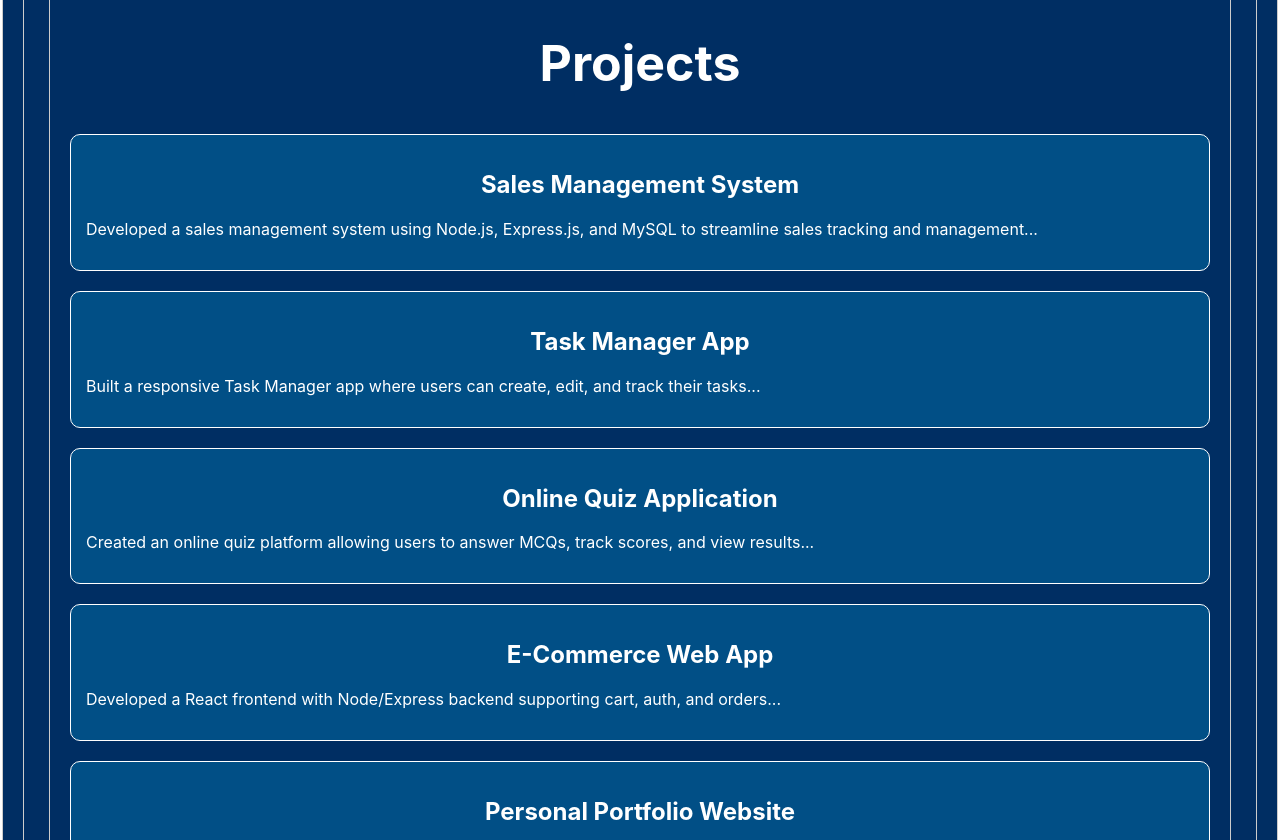
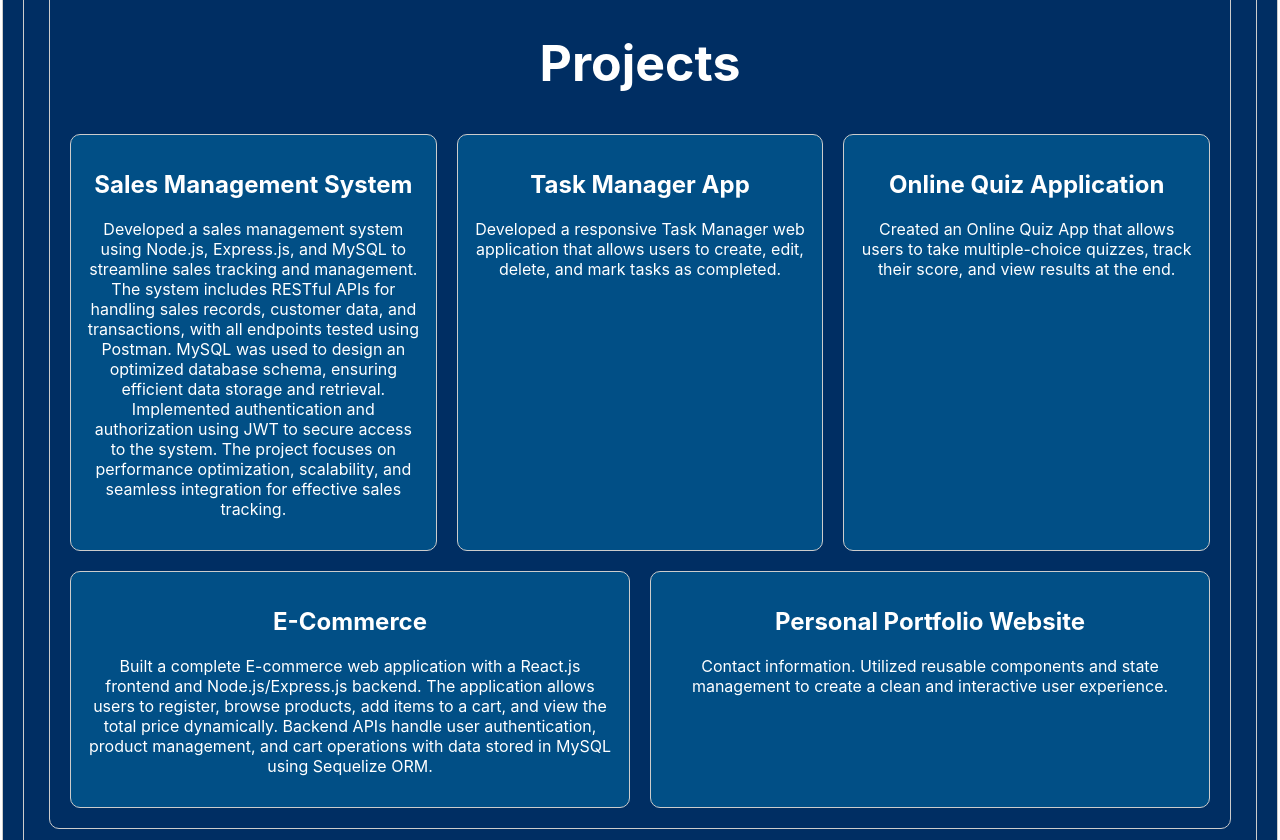
Before and after one commit to Ajay-kandula/Protfolio, a React (Create React App) app: page / in a window 1280 px wide. Shown: the part 1960-2800 px from the top of the page. Built offline with nearby package versions, Linux system fonts and the light colour scheme.

Commit message:
"update"

```diff
--- a/src/Component/Contact.js
+++ b/src/Component/Contact.js
@@ -68,7 +68,7 @@ function Contact() {
           borderRadius: "10px",
           boxSizing: "border-box"
         }}>
-          {/* Contact Info */}
+
           <div style={{
             flex: "1 1 300px",
             border: "1px solid #ccc",
@@ -78,7 +78,7 @@ function Contact() {
             backgroundColor: "white",
             fontSize: '16px'
           }}>
-            <p>✉ <a href="mailto:ajaykandula0222@gmail.com" style={linkStyle}><strong>ajaykandula0222@gmail.com</strong></a></p>
+            <p>✉  <a href="mailto:ajaykandula0222@gmail.com" style={linkStyle}><strong>ajaykandula0222@gmail.com</strong></a></p>
             <p>📞 <a href="tel:9848096642" style={linkStyle}>9848096642</a></p>
             <p>🏠 <strong>Nandigama, Andhra Pradesh</strong></p>
             <p>📅 <strong>26/11/2001</strong></p>
@@ -86,7 +86,7 @@ function Contact() {
             <p><img src={insta} alt="Instagram" width={20} style={{ marginRight: "8px" }} /> <a href="https://www.instagram.com/ajay._.kandula/profilecard/?igsh=cjlmajQ2ZnprNDBi" target="_blank" rel="noreferrer" style={linkStyle}>Instagram</a></p>
           </div>
 
-          {/* Contact Form */}
+
           <div style={{
             flex: "1 1 300px",
             border: "1px solid #ccc",
--- a/src/Component/Navbar.js
+++ b/src/Component/Navbar.js
@@ -61,7 +61,7 @@ function Nabvar() {
           </a>
         </div>
 
-        <div style={{ flex: "1 1 300px", textAlign: "center", paddingLeft: "30px" }}>
+        <div style={{ flex: "1 1 300px", textAlign: 'right', paddingLeft: "30px" }}>
           <img
             src="https://i.ibb.co/5WL7jPSJ/AJayk.jpgs"
             alt="Ajay Kandula"
--- a/src/Component/Profesional Experience.js
+++ b/src/Component/Profesional Experience.js
@@ -27,7 +27,7 @@ function Experience() {
           Professional Experience
         </h1>
 
-        {/* Experience 1 */}
+
         <div
           style={{
             border: "1px solid white",
@@ -48,7 +48,6 @@ function Experience() {
           </p>
         </div>
 
-        {/* Experience 2 */}
         <div
           style={{
             border: "1px solid white",
@@ -68,7 +67,7 @@ function Experience() {
           </p>
         </div>
 
-        {/* Experience 3 */}
+
         <div
           style={{
             border: "1px solid white",
--- a/src/Component/Project.js
+++ b/src/Component/Project.js
@@ -2,69 +2,133 @@ import React from "react";
 
 function Project() {
   return (
-    <div style={{
+    <div
+      style={{
         border: '1px solid #ccc',
         borderRadius: "10px",
         color: 'white',
         backgroundColor: "#002e63",
         marginTop: "20px",
-      padding: '20px'
-    }}>
-      <section id="project" style={{
+        padding: '20px',
+      }}
+    >
+      <section
+        id="project"
+        style={{
           border: "1px solid #ccc",
           borderRadius: '10px',
           padding: "20px",
           margin: "20px 5px",
-        textAlign: 'center'
-      }}>
-        <h1 style={{
+          textAlign: 'center',
+        }}
+      >
+        <h1
+          style={{
             fontSize: "50px",
             fontFamily: "revert",
-          color: "white"
-        }}>
+            color: "white",
+          }}
+        >
           Projects
         </h1>
 
-        {projectData.map((project, index) => (
-          <div key={index} style={{
-            border: "1px solid white",
+        <div style={{ display: 'flex', flexWrap: 'wrap', justifyContent: 'center', gap: '20px' }}>
+          <div
+            style={{
+              border: "1px solid #ccc",
               borderRadius: "10px",
               color: 'white',
               backgroundColor: "#014f86",
-            textAlign: 'left',
+              textAlign: 'center',
               padding: '15px',
-            marginTop: index === 0 ? "0" : "20px"
-          }}>
-            <h2 style={{ textAlign: 'center' }}>{project.title}</h2>
-            <p>{project.description}</p>
+              flex: '1 1 300px',
+            }}
+          >
+            <h2>Sales Management System</h2>
+            <p>
+              Developed a sales management system using Node.js, Express.js, and MySQL to streamline sales tracking and
+              management. The system includes RESTful APIs for handling sales records, customer data, and transactions, with
+              all endpoints tested using Postman. MySQL was used to design an optimized database schema, ensuring efficient
+              data storage and retrieval. Implemented authentication and authorization using JWT to secure access to the system.
+              The project focuses on performance optimization, scalability, and seamless integration for effective sales tracking.
+            </p>
           </div>
-        ))}
+
+          <div
+            style={{
+              border: "1px solid #ccc",
+              borderRadius: "10px",
+              color: 'white',
+              backgroundColor: "#014f86",
+              textAlign: 'center',
+              padding: '15px',
+              flex: '1 1 300px',
+            }}
+          >
+            <h2>Task Manager App</h2>
+            <p>
+              Developed a responsive Task Manager web application that allows users to create, edit, delete, and mark tasks as completed.
+            </p>
+          </div>
+
+          <div
+            style={{
+              border: "1px solid #ccc",
+              borderRadius: "10px",
+              color: 'white',
+              backgroundColor: "#014f86",
+              textAlign: 'center',
+              padding: '15px',
+              flex: '1 1 300px',
+            }}
+          >
+            <h2>Online Quiz Application</h2>
+            <p>
+              Created an Online Quiz App that allows users to take multiple-choice quizzes, track their score, and view results at the end.
+            </p>
+          </div>
+
+          <div
+            style={{
+              border: "1px solid #ccc",
+              borderRadius: "10px",
+              color: 'white',
+              backgroundColor: "#014f86",
+              textAlign: 'center',
+              padding: '15px',
+              flex: '1 1 300px',
+            }}
+          >
+            <h2>E-Commerce</h2>
+            <p>
+              Built a complete E-commerce web application with a React.js frontend and Node.js/Express.js backend. The
+              application allows users to register, browse products, add items to a cart, and view the total price dynamically.
+              Backend APIs handle user authentication, product management, and cart operations with data stored in MySQL
+              using Sequelize ORM.
+            </p>
+          </div>
+
+          <div
+            style={{
+              border: "1px solid #ccc",
+              borderRadius: "10px",
+              color: 'white',
+              backgroundColor: "#014f86",
+              textAlign: 'center',
+              padding: '15px',
+              flex: '1 1 300px',
+            }}
+          >
+            <h2>Personal Portfolio Website</h2>
+            <p>
+              Contact information. Utilized reusable components and state management to create a clean and interactive user
+              experience.
+            </p>
+          </div>
+        </div>
       </section>
     </div>
   );
 }
 
-const projectData = [
-  {
-    title: "Sales Management System",
-    description: "Developed a sales management system using Node.js, Express.js, and MySQL to streamline sales tracking and management..."
-  },
-  {
-    title: "Task Manager App",
-    description: "Built a responsive Task Manager app where users can create, edit, and track their tasks..."
-  },
-  {
-    title: "Online Quiz Application",
-    description: "Created an online quiz platform allowing users to answer MCQs, track scores, and view results..."
-  },
-  {
-    title: "E-Commerce Web App",
-    description: "Developed a React frontend with Node/Express backend supporting cart, auth, and orders..."
-  },
-  {
-    title: "Personal Portfolio Website",
-    description: "Designed a React portfolio site with modular components, showcasing skills and projects..."
-  }
-];
-
 export default Project;
--- a/src/Component/What Drives Me.js
+++ b/src/Component/What Drives Me.js
@@ -6,7 +6,7 @@ function Drives() {
       justifyContent: 'space-between',
       margin: '5px',
       padding: '10px',
-      backgroundColor: '#f9f9f9',
+      backgroundColor: '#002e63',
       color: "black"
     }}>
       <section
```
Lines whose indentation alone changed are shown as unchanged.
